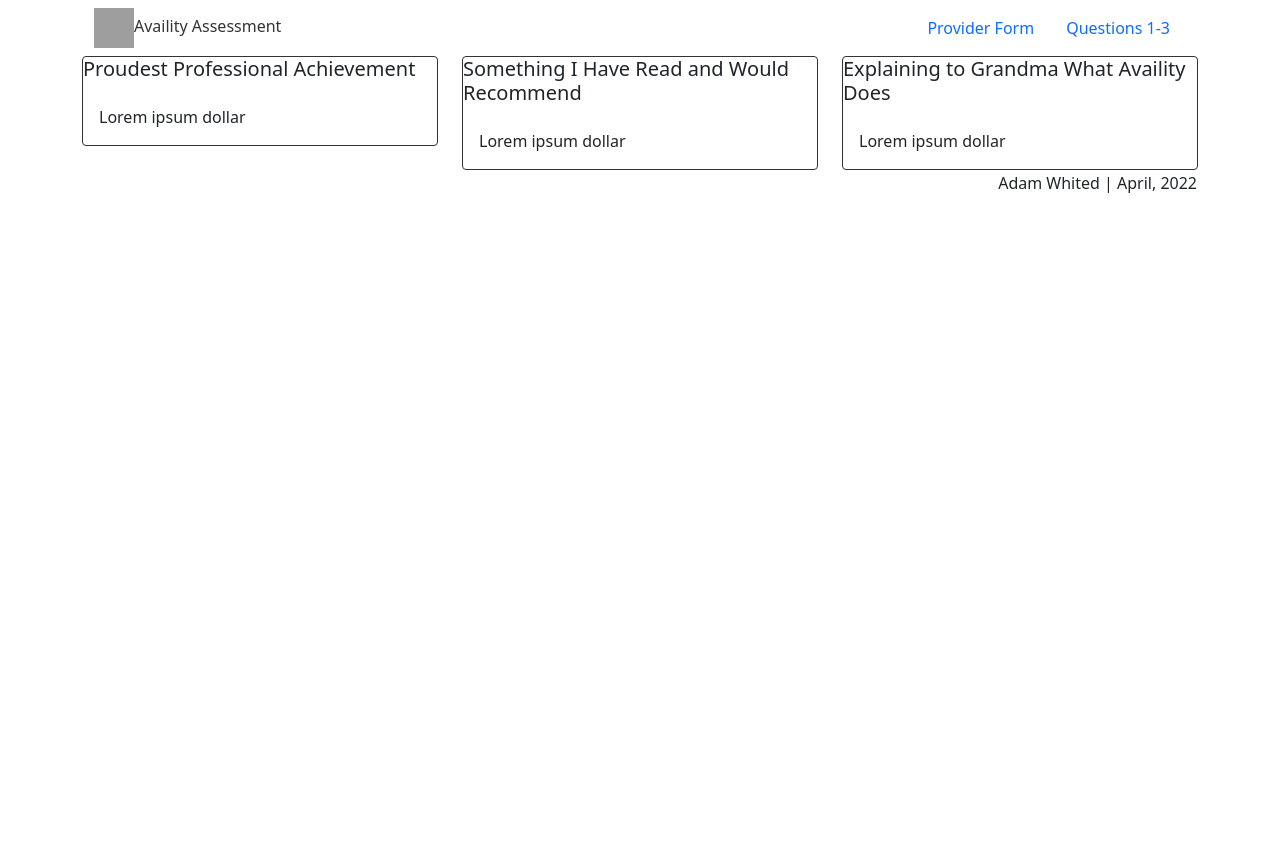
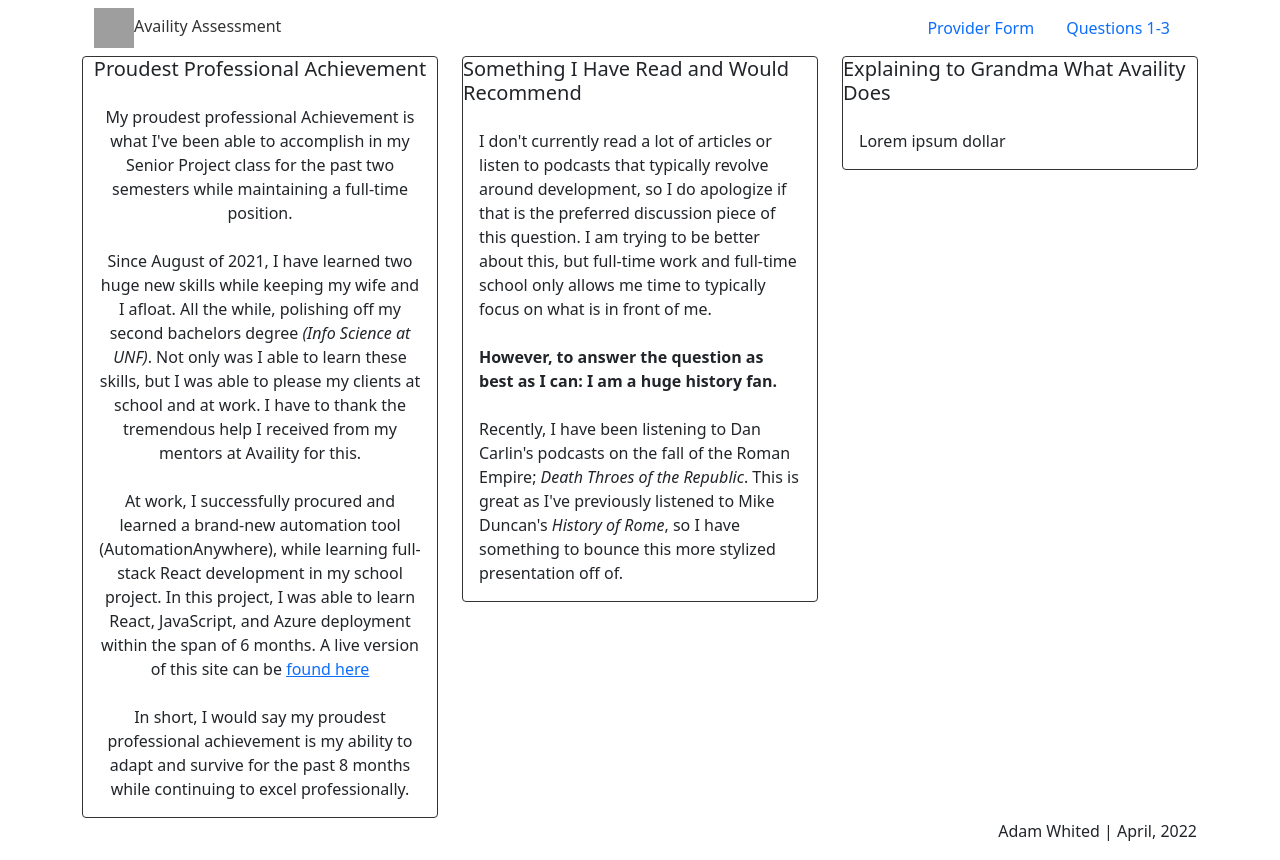
Before and after one commit to whitedadam/availity-assessment, a React (Create React App) app: page /questions in a window 1280 px wide. Before the commit the page ends 800 px from the top, so only its background shows below. Built offline with nearby package versions, Linux system fonts and the light colour scheme; grey boxes are pictures that could not be loaded.

Commit message:
Update Questions.js

```diff
--- a/src/components/Questions.js
+++ b/src/components/Questions.js
@@ -4,20 +4,74 @@ const Questions = () => {
   return (
     <Row>
       <Col>
-        <Card style={{ borderColor: "#333" }}>
+        <Card align={"center"} style={{ borderColor: "#333" }}>
           <CardTitle tag={"h5"}>Proudest Professional Achievement</CardTitle>
-          <CardBody>Lorem ipsum dollar</CardBody>
+          <CardBody>
+            My proudest professional Achievement is what I've been able to
+            accomplish in my Senior Project class for the past two semesters
+            while maintaining a full-time position.
+            <br />
+            <br />
+            Since August of 2021, I have learned two huge new skills while
+            keeping my wife and I afloat. All the while, polishing off my second
+            bachelors degree <em>(Info Science at UNF)</em>. Not only was I able
+            to learn these skills, but I was able to please my clients at school
+            and at work. I have to thank the tremendous help I received from my
+            mentors at Availity for this.
+            <br />
+            <br />
+            At work, I successfully procured and learned a brand-new automation
+            tool (AutomationAnywhere), while learning full-stack React
+            development in my school project. In this project, I was able to
+            learn React, JavaScript, and Azure deployment within the span of 6
+            months. A live version of this site can be{" "}
+            <a
+              href="https://yellow-coast-088c6f310-60.centralus.1.azurestaticapps.net/"
+              target="_blank"
+              rel="noreferrer"
+            >
+              found here
+            </a>
+            <br />
+            <br />
+            In short, I would say my proudest professional achievement is my
+            ability to adapt and survive for the past 8 months while continuing
+            to excel professionally.
+          </CardBody>
         </Card>
       </Col>
       <Col>
         <Card style={{ borderColor: "#333" }}>
-          <CardTitle tag={"h5"}>Something I Have Read and Would Recommend</CardTitle>
-          <CardBody>Lorem ipsum dollar</CardBody>
+          <CardTitle tag={"h5"}>
+            Something I Have Read and Would Recommend
+          </CardTitle>
+          <CardBody>
+            I don't currently read a lot of articles or listen to podcasts that
+            typically revolve around development, so I do apologize if that is
+            the preferred discussion piece of this question. I am trying to be
+            better about this, but full-time work and full-time school only
+            allows me time to typically focus on what is in front of me.
+            <br />
+            <br />
+            <strong>
+              However, to answer the question as best as I can: I am a huge
+              history fan.
+            </strong>
+            <br />
+            <br />
+            Recently, I have been listening to Dan Carlin's podcasts on the fall
+            of the Roman Empire; <em>Death Throes of the Republic</em>. This is
+            great as I've previously listened to Mike Duncan's{" "}
+            <em>History of Rome</em>, so I have something to bounce this more
+            stylized presentation off of.
+          </CardBody>
         </Card>
       </Col>
       <Col>
         <Card style={{ borderColor: "#333" }}>
-          <CardTitle tag={"h5"}>Explaining to Grandma What Availity Does</CardTitle>
+          <CardTitle tag={"h5"}>
+            Explaining to Grandma What Availity Does
+          </CardTitle>
           <CardBody>Lorem ipsum dollar</CardBody>
         </Card>
       </Col>
```
